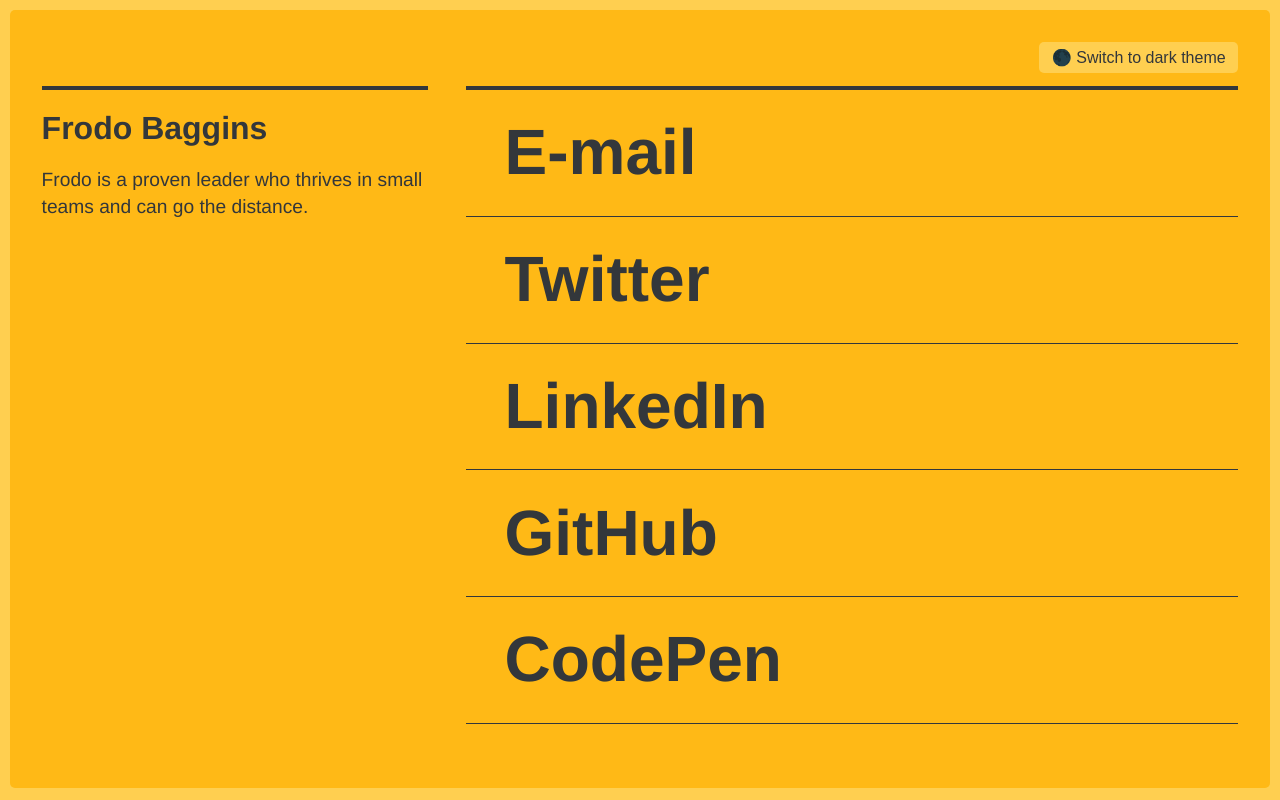
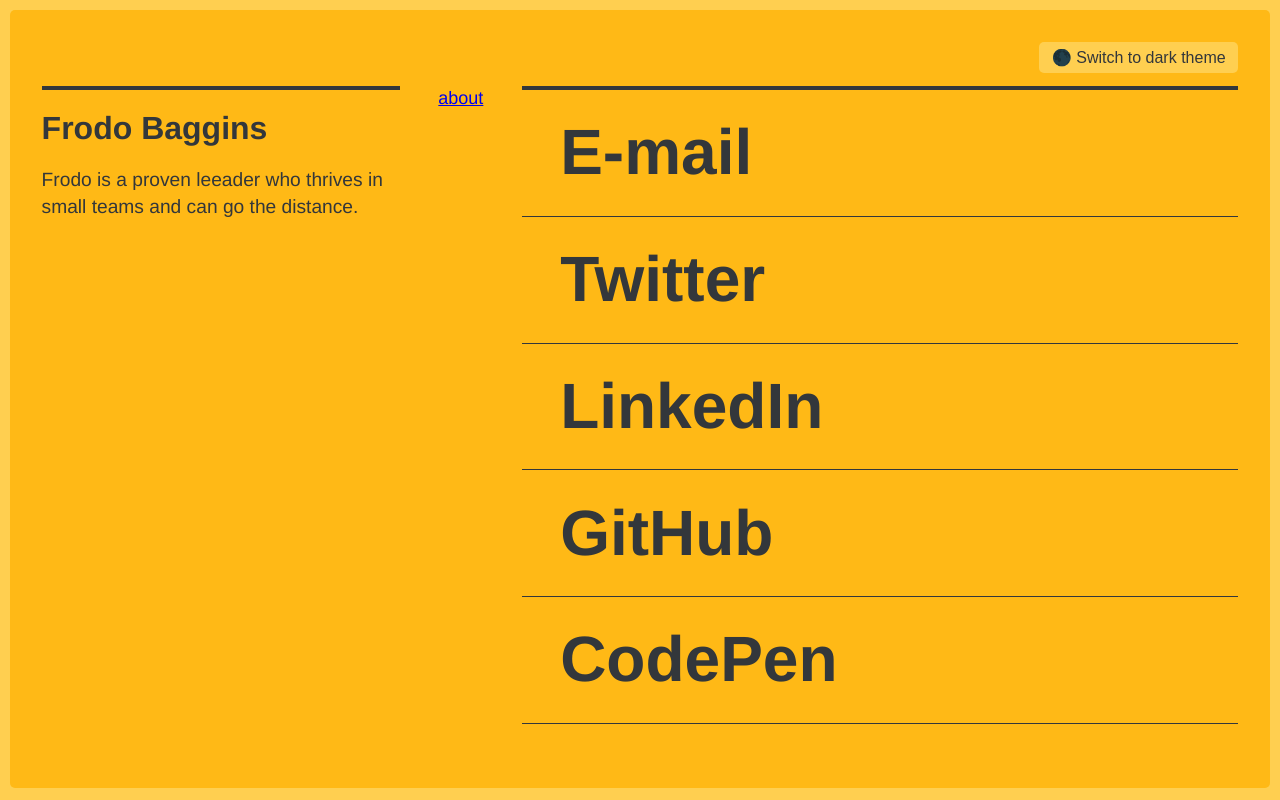
Before and after one commit to mxpln/netlify-static, a plain HTML site: page index.html in a window 1280 px wide. Drawn offline with Linux system fonts and the light colour scheme; a web font is replaced by a local one.

Commit message:
about page

```diff
--- a/index.html
+++ b/index.html
@@ -39,8 +39,9 @@
     <main>
       <section class="about">
         <h1>Frodo Baggins</h1>
-        <p>Frodo is a proven leader who thrives in small teams and can go the distance.</p>
+        <p>Frodo is a proven leeader who thrives in small teams and can go the distance.</p>
       </section>
+      <a href="/about.html">about</a>
       <nav class="links">
         <!-- Update <a href=""> to point to your accounts -->
         <!-- Update <span> to your usernames -->
```
Also changed, not shown: about.html (added, +1 -0 lines).
